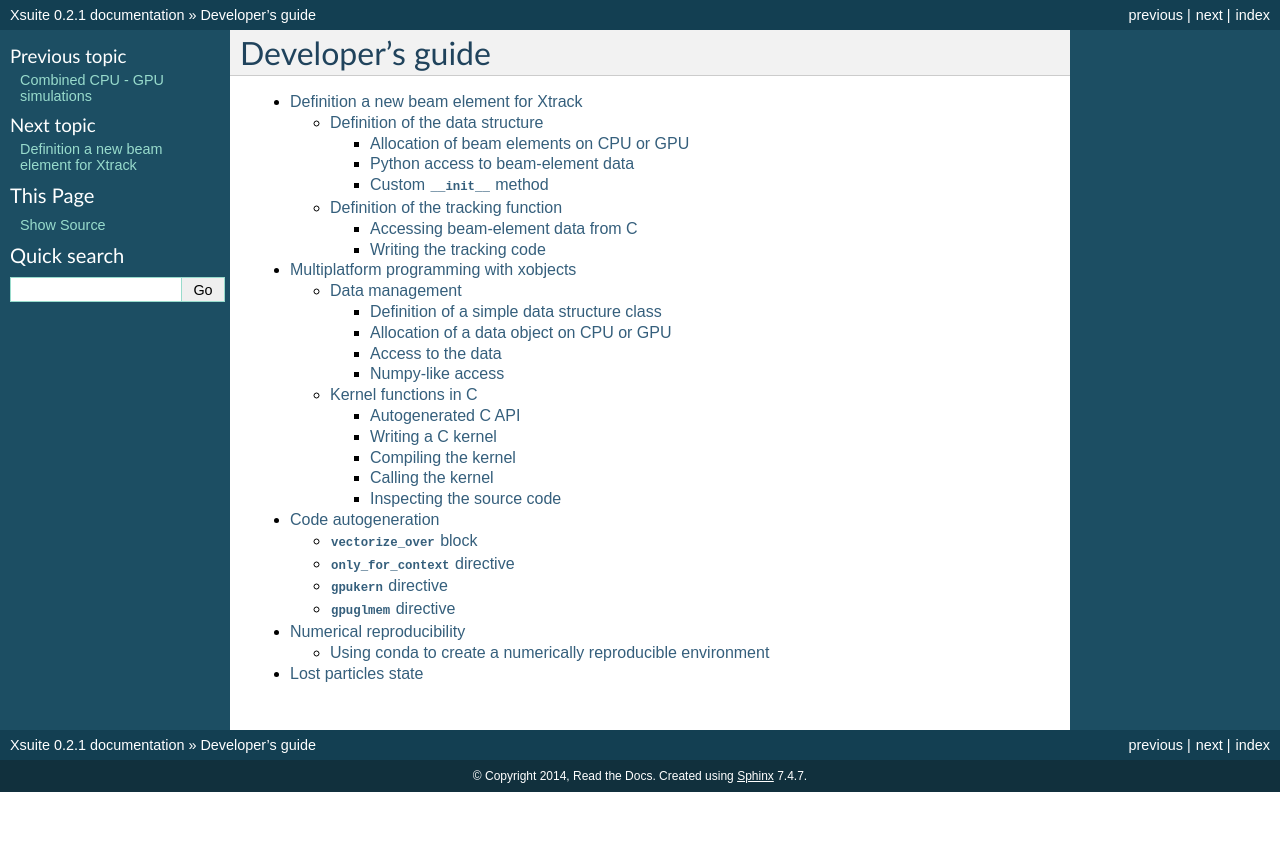
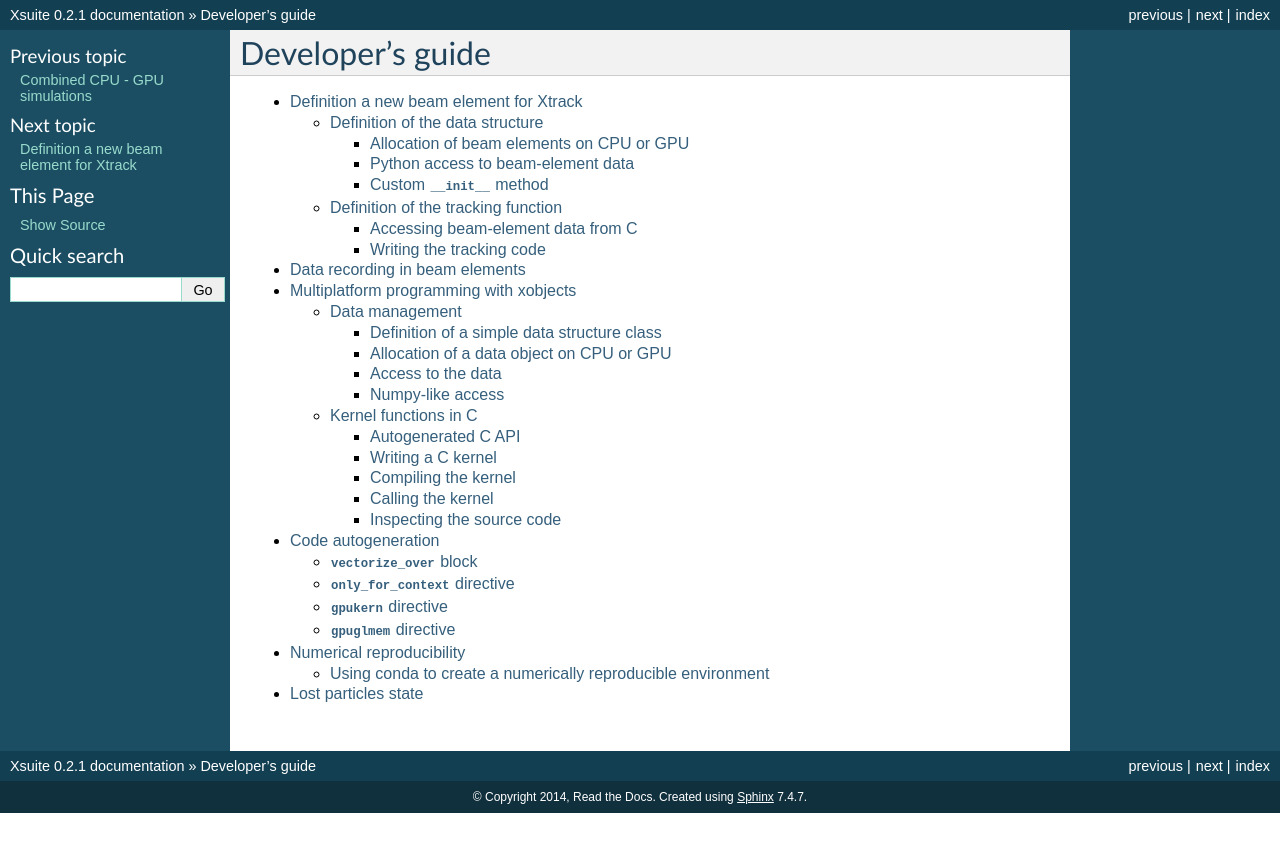
Before and after one commit to xsuite/xsuite, a Sphinx documentation site: the page built from docs/developer.rst, in a window 1280 px wide. Shown: the top 852 px of the page. Built offline with Sphinx 7.4.7, drawn with Linux system fonts in a browser that asks for light colours; some of the changed lines change nothing that is shown.

Commit message:
Quick push

```diff
--- a/docs/conf.py
+++ b/docs/conf.py
@@ -23,7 +23,7 @@ os.system(
 os.system(
     'git clone --single-branch --branch main https://github.com/xsuite/xfields')
 os.system(
-    'git clone --single-branch --branch main https://github.com/xsuite/xtrack')
+    'git clone --single-branch --branch feature/iobuffer  https://github.com/xsuite/xtrack')
 os.system(
     'git clone --single-branch --branch main https://github.com/xsuite/xpart')
 os.system(
@@ -96,7 +96,9 @@ snippet_files = {
     'xtrack/examples/monitor/004_monitor_standalone.py':
         'generated_code_snippets/monitor_standalone.py',
     'xtrack/examples/radiation/005_radiation_example.py':
-        'generated_code_snippets/radiation.py'
+        'generated_code_snippets/radiation.py',
+    'xtrack/examples/element_internal_record/000_internal_record.py':
+        'generated_code_snippets/internal_record.py'
     }
 
 for ss, tt in snippet_files.items():
--- a/docs/developer.rst
+++ b/docs/developer.rst
@@ -6,6 +6,7 @@ Developer's guide
     :maxdepth: 3
 
     newbeamelement
+    internal_record
     xobjexample
     autogeneration
     numericalreproducibility
--- /dev/null
+++ b/docs/internal_record.rst
@@ -0,0 +1,6 @@
+===============================
+Data recording in beam elements
+===============================
+
+.. literalinclude:: generated_code_snippets/internal_record.py
+   :language: python
```
